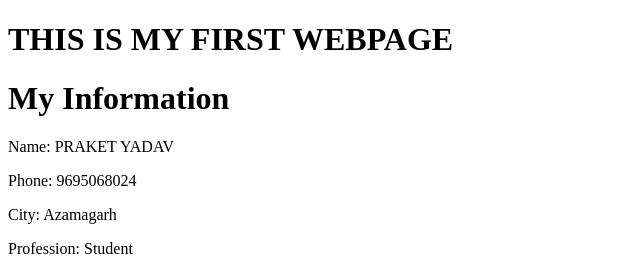
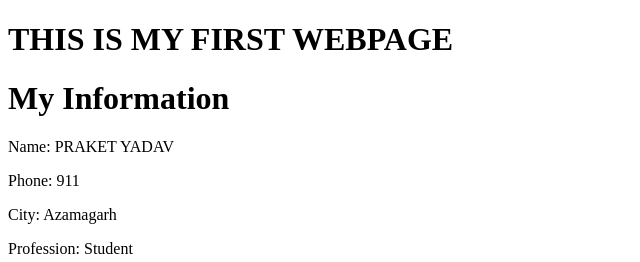
Before and after one commit to DarkDevil321/DarkDevil321.github.io, a plain HTML site: page index.html in a window 1280 px wide. Shown: the top 262 px of the page, 0-640 px from the left. Drawn offline with Linux system fonts and the light colour scheme.

Commit message:
Update index.html

```diff
--- a/index.html
+++ b/index.html
@@ -7,7 +7,7 @@
   <body>
     <h1>My Information</h1>
     <p>Name: PRAKET YADAV</p>
-    <p>Phone: 9695068024</p>
+    <p>Phone: 911</p>
     <p>City: Azamagarh</p>
     <p>Profession: Student</p>
     <h1>ABOUT ME</h1>
```
